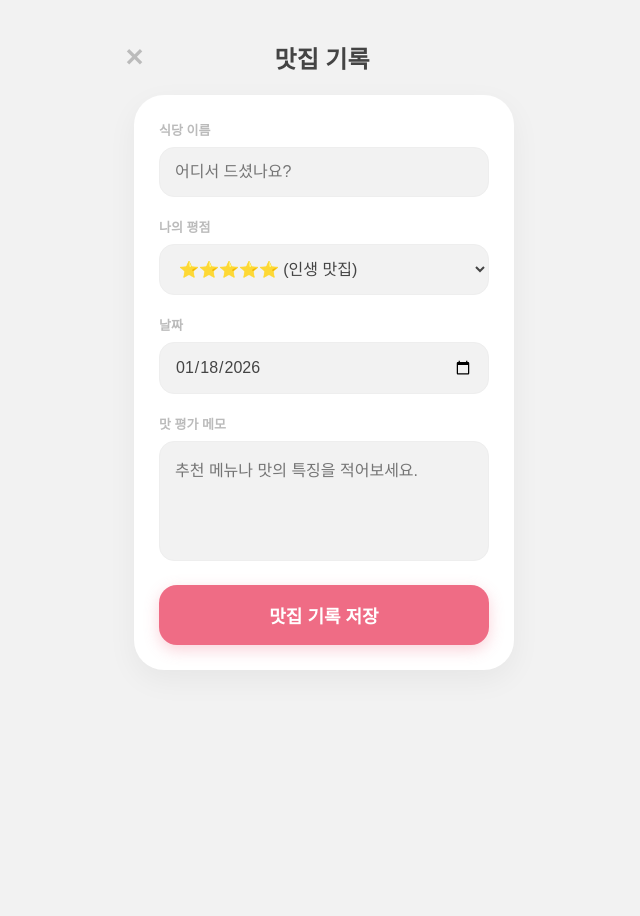
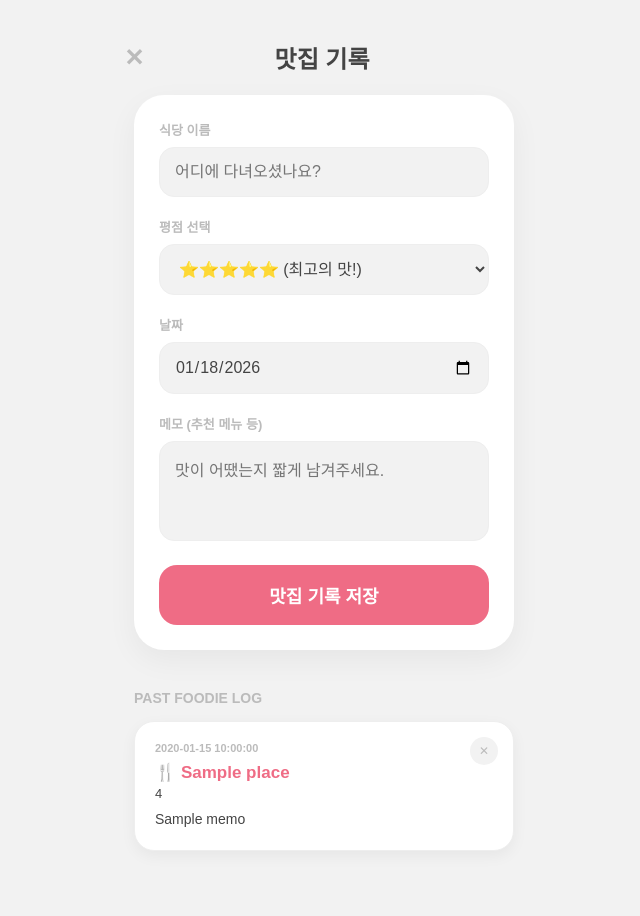
Before and after one commit to wealthsmurf/ADHdiary, a FastAPI app: template templates/food.html in a window 1280 px wide. Shown: the whole page, without its empty margins (316-956 px from the left). Before the commit the page ends 670 px from the top, so only its background shows below. Run offline with FastAPI, Linux system fonts and the light colour scheme; the template is opened without the code that fills it: most values are stand-ins (such as "Sample title", 1, 10 or a date in 2020).

Commit message:
Update food.html

```diff
--- a/templates/food.html
+++ b/templates/food.html
@@ -6,7 +6,6 @@
     <title>맛집 기록 - ADHDIARY</title>
     <style>
         :root {
-            /* 라이트모드 변수 */
             --bg-color: #F2F2F2;
             --card-bg: #FFFFFF;
             --text-main: #444444;
@@ -15,7 +14,6 @@
             --adhd-pink: #EF6C85;
         }
 
-        /* 다크모드 변수 */
         body.dark-mode {
             --bg-color: #121212;
             --card-bg: #1E1E1E;
@@ -28,16 +26,18 @@
             margin: 0; padding: 0; font-family: 'Apple SD Gothic Neo', sans-serif;
             background-color: var(--bg-color); display: flex; flex-direction: column; align-items: center;
             color: var(--text-main); transition: background-color 0.3s, color 0.3s;
+            min-height: 100vh; padding-bottom: 50px;
         }
 
         .header { width: 90%; max-width: 400px; margin-top: 40px; display: flex; align-items: center; justify-content: space-between; }
         .back-btn { text-decoration: none; color: var(--text-sub); font-size: 24px; font-weight: bold; }
         .title { font-size: 24px; font-weight: 900; }
 
+        /* 입력 폼 카드 */
         .form-card {
             background: var(--card-bg); width: 90%; max-width: 380px; margin-top: 20px;
             border-radius: 30px; padding: 25px; box-shadow: 0 10px 30px rgba(0,0,0,0.05);
-            box-sizing: border-box; transition: background-color 0.3s;
+            box-sizing: border-box; margin-bottom: 40px;
         }
 
         .input-label { font-size: 13px; color: var(--text-sub); font-weight: bold; margin-bottom: 8px; display: block; }
@@ -46,18 +46,40 @@
             width: 100%; padding: 15px; border-radius: 15px; border: 1px solid var(--border-color);
             background: var(--bg-color); color: var(--text-main); font-size: 16px;
             margin-bottom: 20px; box-sizing: border-box; outline: none; font-family: inherit;
-            transition: border-color 0.2s, background-color 0.3s;
         }
-        input:focus, textarea:focus, select:focus { border-color: var(--adhd-pink); }
+        input:focus, select:focus { border-color: var(--adhd-pink); }
 
-        textarea { height: 120px; resize: none; }
+        textarea { height: 100px; resize: none; }
 
         .save-btn {
             width: 100%; height: 60px; background-color: var(--adhd-pink);
             color: white; border-radius: 18px; border: none;
             font-size: 18px; font-weight: bold; cursor: pointer;
-            box-shadow: 0 5px 15px rgba(239, 108, 133, 0.3);
         }
+
+        /* --- 리스트 영역 (메인 카드 스타일) --- */
+        .history-section { width: 90%; max-width: 380px; }
+        .history-title { font-size: 14px; font-weight: bold; color: var(--text-sub); margin-bottom: 15px; }
+
+        .history-item {
+            background: var(--card-bg); border-radius: 20px; padding: 20px; margin-bottom: 15px;
+            box-shadow: 0 5px 15px rgba(0,0,0,0.05); position: relative;
+            border: 1px solid var(--border-color);
+        }
+
+        /* 삭제 버튼 */
+        .delete-btn {
+            position: absolute; top: 15px; right: 15px; background: var(--bg-color);
+            border: none; width: 28px; height: 28px; border-radius: 50%;
+            display: flex; align-items: center; justify-content: center;
+            cursor: pointer; font-size: 12px; color: var(--text-sub); transition: 0.2s;
+        }
+        .delete-btn:hover { background: #FFEDED; color: #FF4D4D; }
+
+        .history-item .date { font-size: 11px; color: var(--text-sub); margin-bottom: 8px; font-weight: bold; }
+        .history-item .place-display { font-size: 17px; font-weight: 900; color: var(--adhd-pink); margin-bottom: 3px; }
+        .history-item .rating-display { font-size: 13px; margin-bottom: 8px; }
+        .history-item .memo-display { font-size: 14px; color: var(--text-main); line-height: 1.5; }
     </style>
 </head>
 <body>
@@ -71,34 +93,54 @@
     <div class="form-card">
         <form action="/save_food" method="post">
             <label class="input-label">식당 이름</label>
-            <input type="text" name="place" placeholder="어디서 드셨나요?" required>
+            <input type="text" name="place" placeholder="어디에 다녀오셨나요?" required>
 
-            <label class="input-label">나의 평점</label>
+            <label class="input-label">평점 선택</label>
             <select name="rating">
-                <option value="⭐⭐⭐⭐⭐">⭐⭐⭐⭐⭐ (인생 맛집)</option>
-                <option value="⭐⭐⭐⭐">⭐⭐⭐⭐ (또 갈래요)</option>
-                <option value="⭐⭐⭐">⭐⭐⭐ (무난해요)</option>
+                <option value="⭐⭐⭐⭐⭐">⭐⭐⭐⭐⭐ (최고의 맛!)</option>
+                <option value="⭐⭐⭐⭐">⭐⭐⭐⭐ (추천해요)</option>
+                <option value="⭐⭐⭐">⭐⭐⭐ (괜찮았어요)</option>
                 <option value="⭐⭐">⭐⭐ (그저 그래요)</option>
-                <option value="⭐">⭐ (실망이에요)</option>
+                <option value="⭐">⭐ (아쉬워요)</option>
             </select>
 
             <label class="input-label">날짜</label>
             <input type="date" name="date" id="todayDate" required>
 
-            <label class="input-label">맛 평가 메모</label>
-            <textarea name="memo" placeholder="추천 메뉴나 맛의 특징을 적어보세요."></textarea>
+            <label class="input-label">메모 (추천 메뉴 등)</label>
+            <textarea name="memo" placeholder="맛이 어땠는지 짧게 남겨주세요."></textarea>
 
             <button type="submit" class="save-btn">맛집 기록 저장</button>
         </form>
     </div>
 
+    <div class="history-section">
+        <div class="history-title">PAST FOODIE LOG</div>
+        {% for r in my_records %}
+        <div class="history-item">
+            <form action="/delete_food/{{ r.id }}" method="post" onsubmit="return confirm('이 맛집 기록을 삭제하시겠습니까?');">
+                <button type="submit" class="delete-btn">✕</button>
+            </form>
+
+            <div class="date">{{ r.date }}</div>
+            <div class="place-display">🍴 {{ r.place }}</div>
+            <div class="rating-display">{{ r.rating }}</div>
+            {% if r.memo %}
+            <div class="memo-display">{{ r.memo }}</div>
+            {% endif %}
+        </div>
+        {% else %}
+        <p style="text-align: center; color: var(--text-sub); font-size: 13px;">아직 기록된 맛집이 없습니다.</p>
+        {% endfor %}
+    </div>
+
     <script>
-        // 1. 다크모드 동기화
+        // 다크모드 적용
         if (localStorage.getItem('darkMode') === 'true') {
             document.body.classList.add('dark-mode');
         }
 
-        // 2. 오늘 날짜 자동 설정
+        // 오늘 날짜 설정
         document.getElementById('todayDate').value = new Date().toISOString().substring(0, 10);
     </script>
 </body>
```
